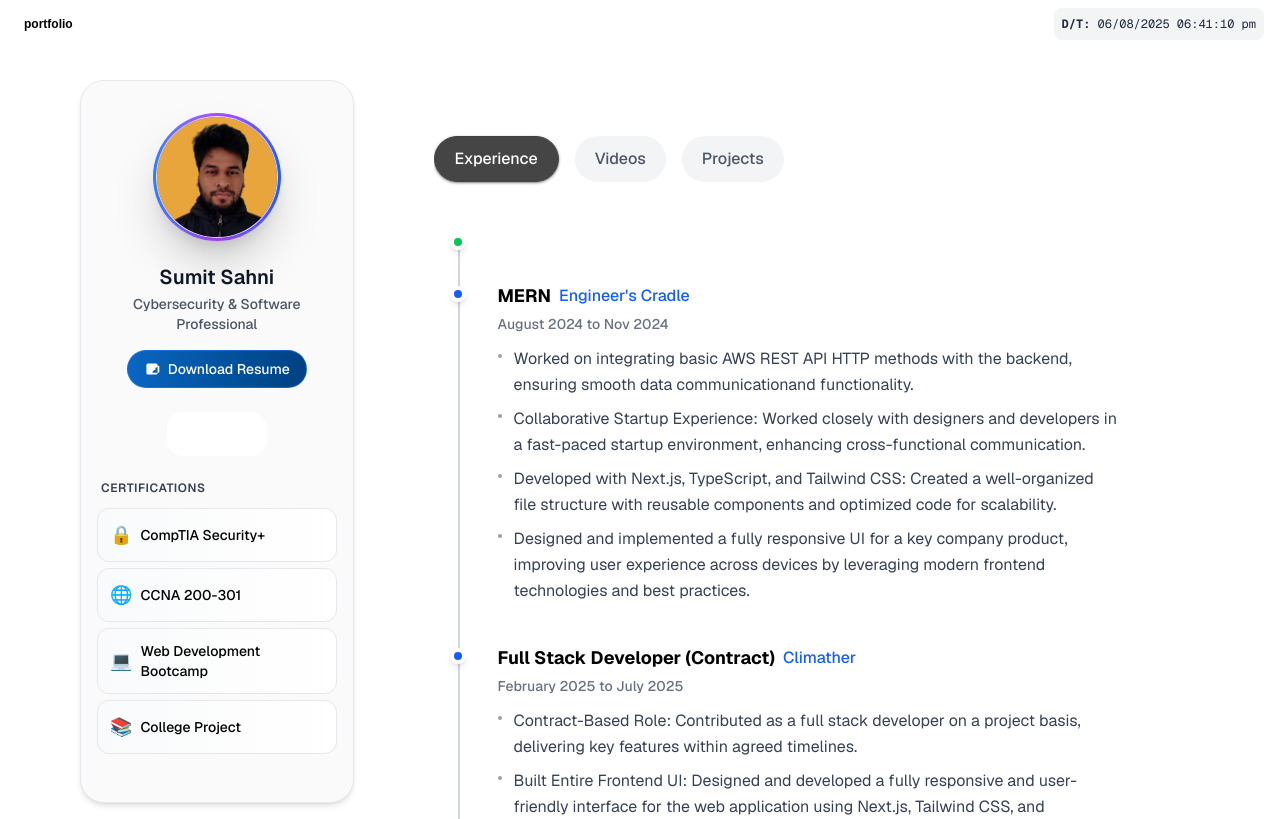
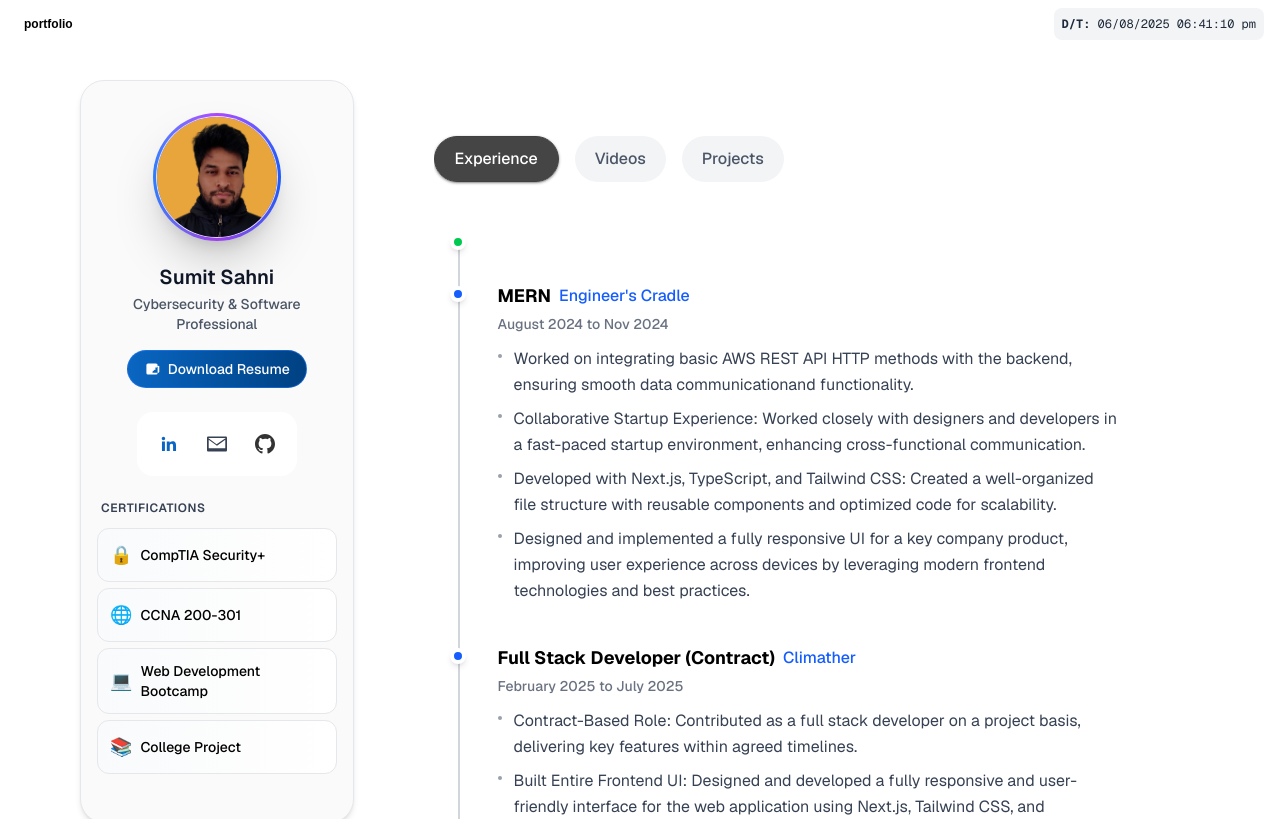
Before and after one commit to Sumit-Sahni/sumitsahni, a Next.js app: page / in a window 1280 px wide. Shown: the top 819 px of the page. Built offline with nearby package versions, Linux system fonts and the light colour scheme; a web font is replaced by a local one.

Commit message:
social update

```diff
--- a/src/components/left/Left.tsx
+++ b/src/components/left/Left.tsx
@@ -2,9 +2,8 @@
 
 import Image from "next/image";
 import React from "react";
-import { motion,Variants } from "framer-motion";
+import { motion, Variants } from "framer-motion";
 import award from "../../../assets/me.png";
-
 
 const containerVariants: Variants = {
   hidden: {
@@ -62,7 +61,6 @@
           />
         </div>
       </motion.div>
-
       {/* Name & Title */}
       <motion.div variants={itemVariants} className="text-center px-4">
         <h2 className="text-xl font-semibold text-gray-900 leading-tight">
@@ -71,7 +69,6 @@
         <p className="text-sm text-gray-600 mt-1 font-medium">
           Cybersecurity & Software Professional
         </p>
-
 
         {/* Resume Button */}
         <motion.a
@@ -95,40 +92,67 @@
           Download Resume
         </motion.a>
       </motion.div>
-
-      {/* Social Icons */}
-      <motion.div
-        variants={itemVariants}
-        className="flex gap-2 p-3 bg-white rounded-2xl"
-      >
+      {/* Social Icons - LinkedIn Style */}{" "}
+      <div className="flex gap-2 p-3 bg-white rounded-2xl transition-all duration-200">
+        {" "}
         {[
           {
             href: "https://www.linkedin.com/in/sumit-sahni-852756204/",
-            icon: "LinkedIn",
+            icon: (
+              <svg
+                className="w-5 h-5 text-[#0A66C2] hover:text-[#004182]"
+                fill="currentColor"
+                viewBox="0 0 24 24"
+              >
+                {" "}
+                <path d="M20.447 20.452h-3.554v-5.569c0-1.328-.027-3.037-1.852-3.037-1.853 0-2.136 1.445-2.136 2.939v5.667H9.351V9h3.414v1.561h.046c.477-.9 1.637-1.85 3.37-1.85 3.601 0 4.267 2.37 4.267 5.455v6.286zM5.337 7.433c-1.144 0-2.063-.926-2.063-2.065 0-1.138.92-2.063 2.063-2.063 1.14 0 2.064.925 2.064 2.063 0 1.139-.925 2.065-2.064 2.065zm1.782 13.019H3.555V9h3.564v11.452z" />{" "}
+              </svg>
+            ),
+            label: "LinkedIn",
           },
           {
             href: "mailto:sumit.123sahni@gmail.com?subject=Hiring",
-            icon: "Email",
+            icon: (
+              <svg
+                className="w-5 h-5 text-gray-700 hover:text-gray-900"
+                fill="currentColor"
+                viewBox="0 0 24 24"
+              >
+                {" "}
+                <path d="M22.541 3H1.459C.652 3 0 3.667 0 4.5v15c0 .833.652 1.5 1.459 1.5h21.082c.807 0 1.459-.667 1.459-1.5V4.5c0-.833-.652-1.5-1.459-1.5zM2.058 17.083V6.917l9.942 7.292 9.942-7.292v10.166H2.058zM11.5 12.335L1.459 4.833h21.082L11.5 12.335z" />{" "}
+              </svg>
+            ),
+            label: "Email",
           },
           {
             href: "https://github.com/Sumit-Sahni",
-            icon: "GitHub",
+            icon: (
+              <svg
+                className="w-5 h-5 text-[#333] hover:text-black"
+                fill="currentColor"
+                viewBox="0 0 24 24"
+              >
+                {" "}
+                <path d="M12 0C5.374 0 0 5.373 0 12c0 5.302 3.438 9.8 8.207 11.387.599.111.793-.261.793-.577v-2.234c-3.338.726-4.033-1.416-4.033-1.416-.546-1.387-1.333-1.756-1.333-1.756-1.089-.745.083-.729.083-.729 1.205.084 1.839 1.237 1.839 1.237 1.07 1.834 2.807 1.304 3.492.997.107-.775.418-1.305.762-1.604-2.665-.305-5.467-1.334-5.467-5.931 0-1.311.469-2.381 1.236-3.221-.124-.303-.535-1.524.117-3.176 0 0 1.008-.322 3.301 1.23A11.509 11.509 0 0112 5.803c1.02.005 2.047.138 3.006.404 2.291-1.552 3.297-1.23 3.297-1.23.653 1.653.242 2.874.118 3.176.77.84 1.235 1.911 1.235 3.221 0 4.609-2.807 5.624-5.479 5.921.43.372.823 1.102.823 2.222v3.293c0 .319.192.694.801.576C20.566 21.797 24 17.3 24 12c0-6.627-5.373-12-12-12z" />{" "}
+              </svg>
+            ),
+            label: "GitHub",
           },
-        ].map((item, i) => (
-          <motion.a
+        ].map(({ href, icon, label }, i) => (
+          <a
             key={i}
-            href={item.href}
+            href={href}
             target="_blank"
             rel="noopener noreferrer"
-            whileHover={{ scale: 1.1, y: -2 }}
-            whileTap={{ scale: 0.95 }}
-            className="p-2.5 rounded-xl hover:bg-gray-100 transition-all duration-200"
+            className="p-2.5 rounded-xl hover:bg-gray-100 transition-all duration-200 flex items-center justify-center group"
+            title={label}
+            aria-label={label}
           >
-            {/* keep your existing SVGs here */}
-          </motion.a>
-        ))}
-      </motion.div>
-
+            {" "}
+            {icon}{" "}
+          </a>
+        ))}{" "}
+      </div>
       {/* Certifications */}
       <motion.div variants={itemVariants} className="w-full px-4 space-y-2">
         <h3 className="text-xs font-semibold text-gray-700 uppercase tracking-wider mb-3 pl-1">
```
